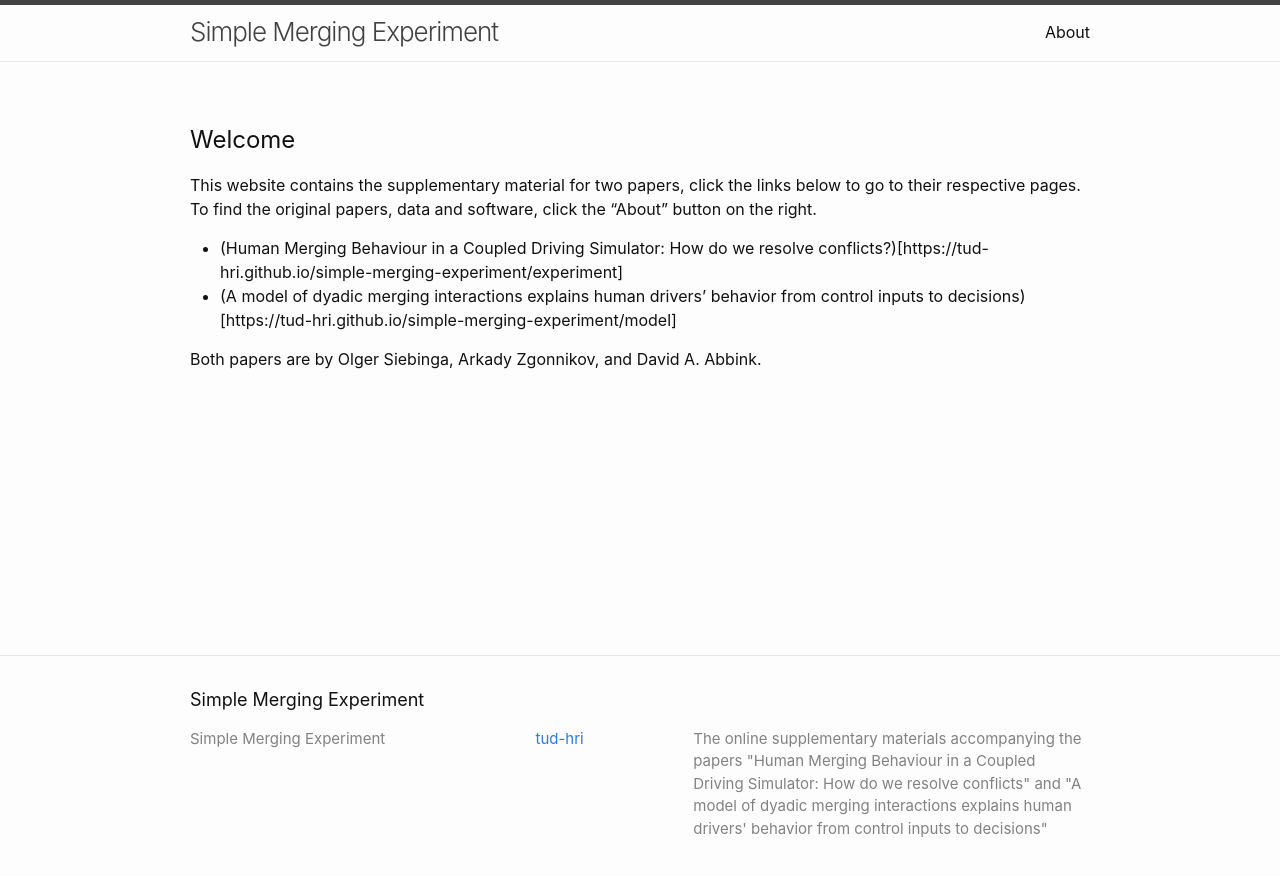
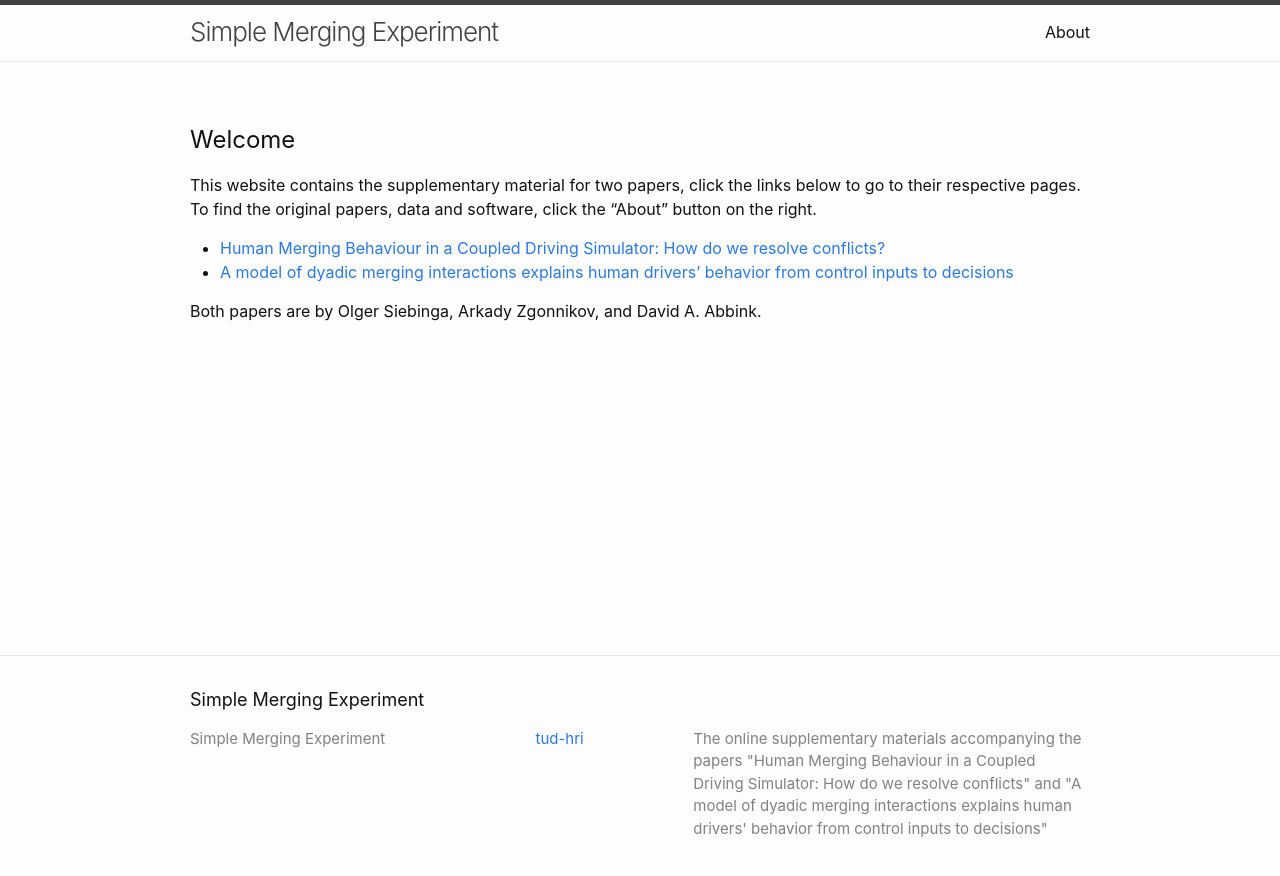
Before and after one commit to tud-hri/simple-merging-experiment, a Jekyll site: the page built from docs/index.markdown, in a window 1280 px wide. Shown: the top 876 px of the page. Built offline with Jekyll 4.4.1, drawn with Linux system fonts in a browser that asks for light colours; some of the changed lines change nothing that is shown.

Commit message:
fixed links on homepage

```diff
--- a/docs/index.markdown
+++ b/docs/index.markdown
@@ -9,7 +9,7 @@ layout: page
 <h1> Welcome </h1>
 This website contains the supplementary material for two papers, click the links below to go to their respective pages. To find the original papers, data and software, click the "About" button on the right.
 
-- (Human Merging Behaviour in a Coupled Driving Simulator: How do we resolve conflicts?)[https://tud-hri.github.io/simple-merging-experiment/experiment]
-- (A model of dyadic merging interactions explains human drivers' behavior from control inputs to decisions)[https://tud-hri.github.io/simple-merging-experiment/model]
+- <a href="https://tud-hri.github.io/simple-merging-experiment/experiment">Human Merging Behaviour in a Coupled Driving Simulator: How do we resolve conflicts?</a>
+- <a href="https://tud-hri.github.io/simple-merging-experiment/model">A model of dyadic merging interactions explains human drivers' behavior from control inputs to decisions</a>
 
 Both papers are by Olger Siebinga, Arkady Zgonnikov, and David A. Abbink.
```
